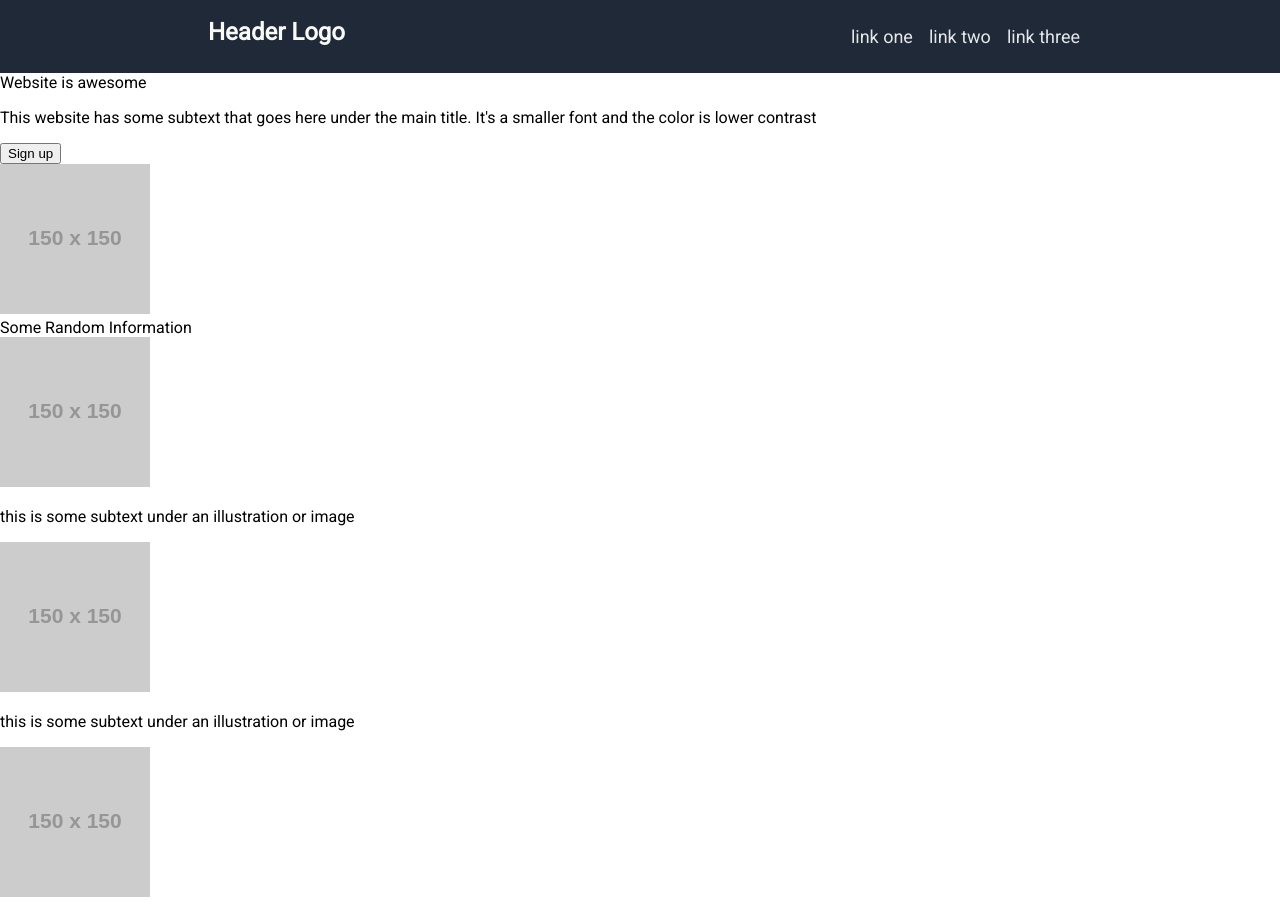
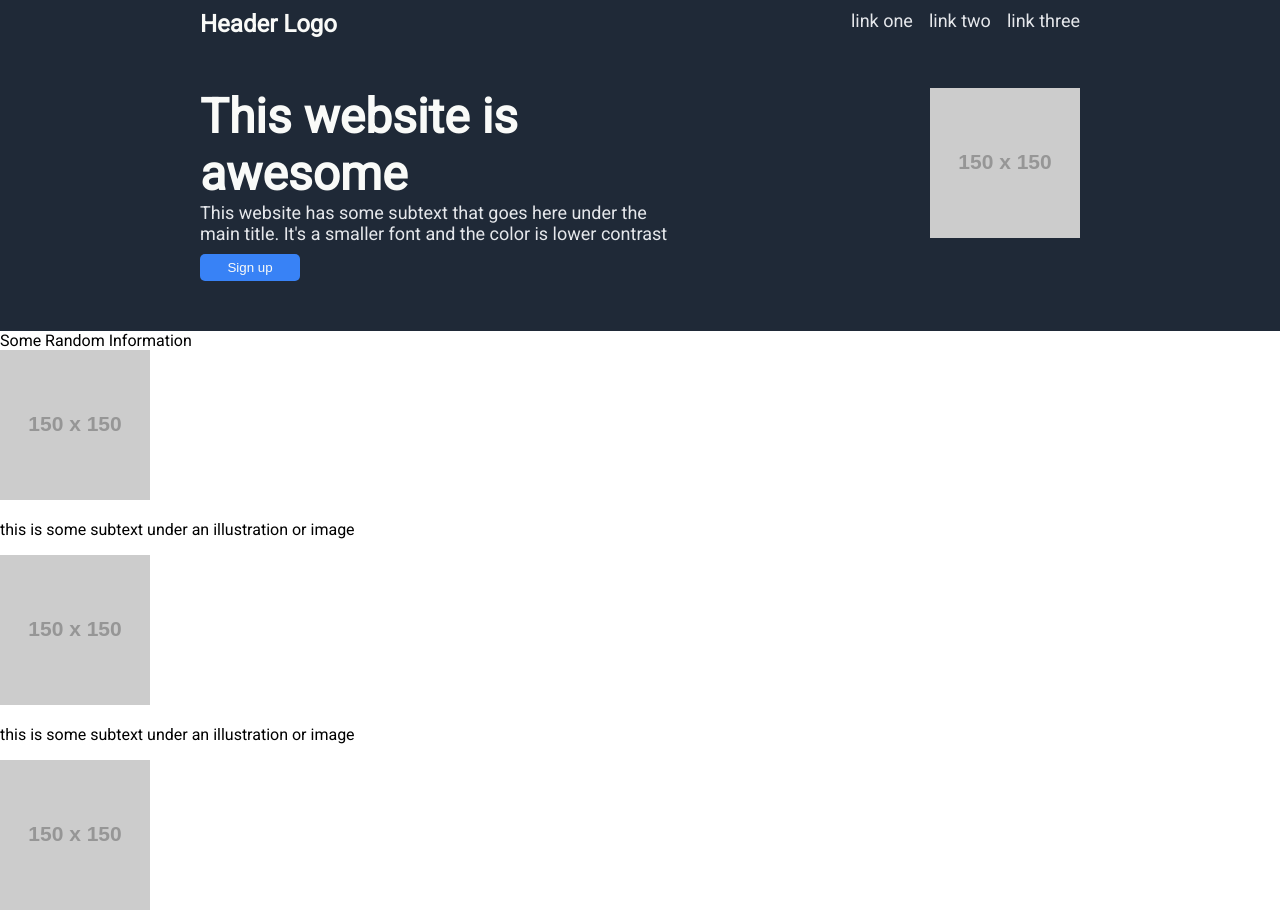
Before and after one commit to JamieYau/Odin-LandingPage, a plain HTML site: page index.html in a window 1280 px wide. Shown: the top 913 px of the page. Drawn offline with Linux system fonts and the light colour scheme; placeholder pictures from the web are drawn by us.

Commit message:
Add styling to top section

```diff
--- a/index.html
+++ b/index.html
@@ -23,12 +23,14 @@
       </ul>
     </div>
     <div class="top">
-      <div>Website is awesome</div>
-      <p>
-        This website has some subtext that goes here under the main title. It's
-        a smaller font and the color is lower contrast
-      </p>
-      <button type="button" class="button">Sign up</button>
+      <div class="container">
+        <h1>This website is awesome</h1>
+        <p>
+          This website has some subtext that goes here under the main title.
+          It's a smaller font and the color is lower contrast
+        </p>
+        <button type="button">Sign up</button>
+      </div>
       <div><img src="https://via.placeholder.com/150" alt="" /></div>
     </div>
     <div class="middle">
--- a/style.css
+++ b/style.css
@@ -5,10 +5,14 @@ body {
   font-family: "Roboto", sans-serif;
 }
 
+a,
+.top p {
+  font-size: 18px;
+  color: #e5e7eb;
+}
+
 a {
   text-decoration: none;
-  font-size: 18px;
-  color: #e5e7eb;
 }
 
 .header,
@@ -33,7 +37,7 @@ a {
   color: #f9faf8;
   font-size: 24px;
   font-weight: bolder;
-  padding: 8px;
+  margin: 0;
 }
 
 .header-links {
@@ -41,4 +45,41 @@ a {
   justify-content: space-between;
   list-style: none;
   gap: 16px;
+  padding: 0;
+  margin: 0;
 }
+
+.top {
+  background-color: #1f2937;
+  display: flex;
+  justify-content: space-between;
+  padding: 40px 200px;
+}
+
+.top .container {
+  display: flex;
+  flex-direction: column;
+  width: 450px;
+  flex-grow: 0.1;
+}
+
+h1 {
+  color: #f9faf8;
+  font-size: 48px;
+  margin: 0;
+}
+
+button {
+  background-color: #3882F6;
+  color: #f9faf8;
+  border-radius: 5px;
+  padding: 6px 25px;
+  border: 0;
+  margin: 10px 0;
+  width: 100px;
+  flex-grow: 0;
+}
+
+.top p {
+  margin: 0;
+}
```
